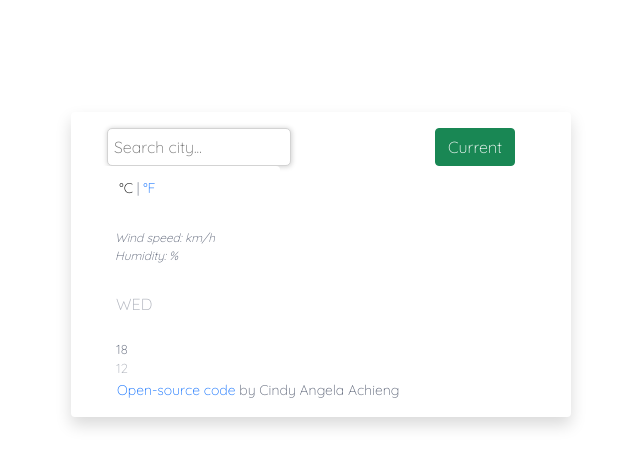
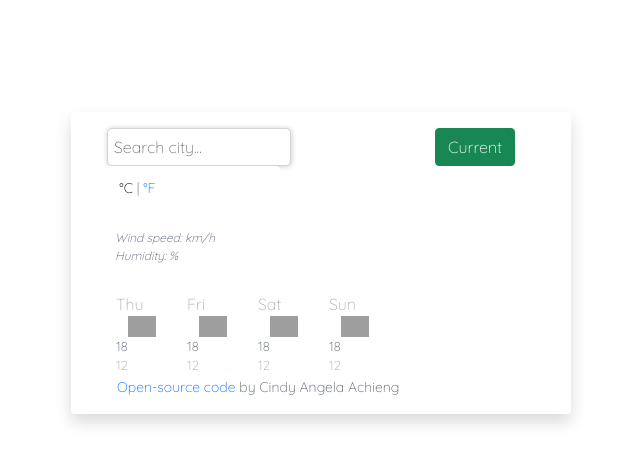
Before and after one commit to cindyangelaachieng/plus-week-8, a plain HTML site: page index.html in a window 1280 px wide. Shown: the whole page, without its empty margins (319-959 px from the left). Drawn offline with nearby package versions, Linux system fonts and the light colour scheme; no server answers; grey boxes are pictures that could not be loaded.

Commit message:
added a loop for days

```diff
--- a/index.html
+++ b/index.html
@@ -81,19 +81,11 @@
                   </div>
                 </div>
               </div>
-         <div class="bottom-section" id="weather-forecast">
-              <div class="row third-row">
-                <div class="col-2 future">
-                  <div class="row days">WED</div>
-                  <img src="" alt="">
-                  <div class="row days-temp"><span class="high">18</span><span class="low">12</span></div>
-                </div>
-              </div>
-              <p class="code-source">
-                   <a href="https://shecodeplusweek8.netlify.app/">Open-source code</a>
+              <div class="bottom-section" id="forecast"></div>
+         <p class="code-source">
+         <a href="https://shecodeplusweek8.netlify.app/">Open-source code</a>
            by Cindy Angela Achieng
         </p>
-            </div>
           </div>
         </div>
       </div>
--- a/src/index.js
+++ b/src/index.js
@@ -36,6 +36,25 @@ function formatDate(timestamp) {
   ];
   let month = months[date.getMonth()];
   return `${day}, ${monthDay} ${month} \n ${hours}:${minutes}`;
+}
+
+function displayForecast() {
+  let forecastElement = document.querySelector("#forecast");
+
+  let forecastHTML = `<div class="row third-row">`;
+  let days = ["Thu", "Fri", "Sat", "Sun"];
+  days.forEach(function (day) {
+    forecastHTML =
+      forecastHTML +
+      `<div class="col-2 future">
+        <div class="row days">${day}</div>
+        <img src="http://openweathermap.org/img/wn/03d@2x.png" alt="" class="forecast-img" id="forecast-img" width = "42">
+        <div class="row days-temp"><span class="high">18</span><span class="low">12</span></div>
+        </div>`;
+  });
+
+  forecastHTML = forecastHTML + `</div>`;
+  forecastElement.innerHTML = forecastHTML;
 }
 
 function enterCity(event) {
@@ -126,6 +145,7 @@ function showCelTemp(event) {
 }
 
 let celTemp = null;
+displayForecast();
 
 let currentCity = document.querySelector("#current-form");
 currentCity.addEventListener("submit", getPosition);
--- a/src/styles.css
+++ b/src/styles.css
@@ -117,16 +117,22 @@ li:first-letter {
 .temp-num {
   font-size: 42px;
 }
-.days,
-.emojis,
 .days-temp {
   text-align: center;
+}
+.days {
+  display: block;
+  text-align: left;
+  opacity: 0.5;
 }
 .col-sm-7 {
   padding: 0;
 }
-.emojis {
-  font-size: 28px;
+.forecast-img {
+  display: block;
+  width: 28px;
+  text-align: left;
+  margin-left: 0;
 }
 .days-temp {
   font-weight: 100;
@@ -150,7 +156,6 @@ li:first-letter {
   width: 100% auto;
   text-align: center;
 }
-.days,
 .low {
   opacity: 0.5;
 }
```
